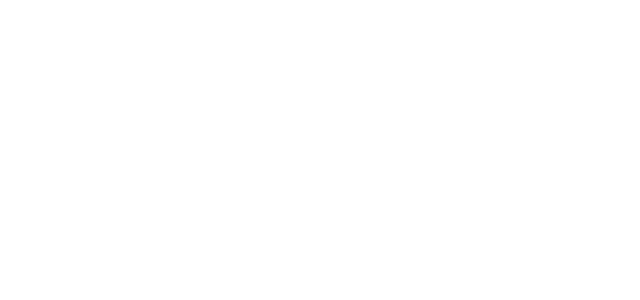
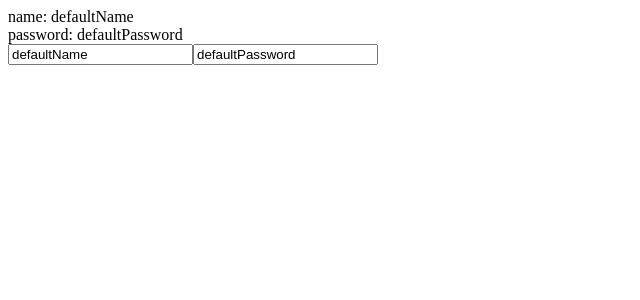
Before and after one commit to Danil-27/vue-education, a Vue app: page / in a window 1280 px wide. Shown: the top 300 px of the page, without its empty margins (0-640 px from the left). Built offline with nearby package versions, Linux system fonts and the light colour scheme; the HTML template or start-up script is replaced by a standard one.

Commit message:
feat: solve 'watch at field an object' task

```diff
--- a/src/App.vue
+++ b/src/App.vue
@@ -1,7 +1,11 @@
 <template>
-  <div></div>
+  <div>
+    <FieldComponent />
+  </div>
 </template>
 
-<script></script>
+<script setup lang="ts">
+import FieldComponent from './FieldComponent.vue';
+</script>
 
 <style scoped lang="scss"></style>
--- /dev/null
+++ b/src/FieldComponent.vue
@@ -0,0 +1,25 @@
+<template>
+  <div>
+    <div>name: {{ user.name }}</div>
+    <div>password: {{ user.password }}</div>
+
+    <input type="text" v-model="user.name" />
+    <input type="text" v-model="user.password" />
+  </div>
+</template>
+
+<script setup lang="ts">
+import { ref, watch } from 'vue';
+interface User {
+  name: string;
+  password: string;
+}
+const user = ref<User>({ name: 'defaultName', password: 'defaultPassword' });
+
+watch(
+  () => user.value.name,
+  (name) => console.log('changed!', name)
+);
+</script>
+
+<style scoped></style>
```
